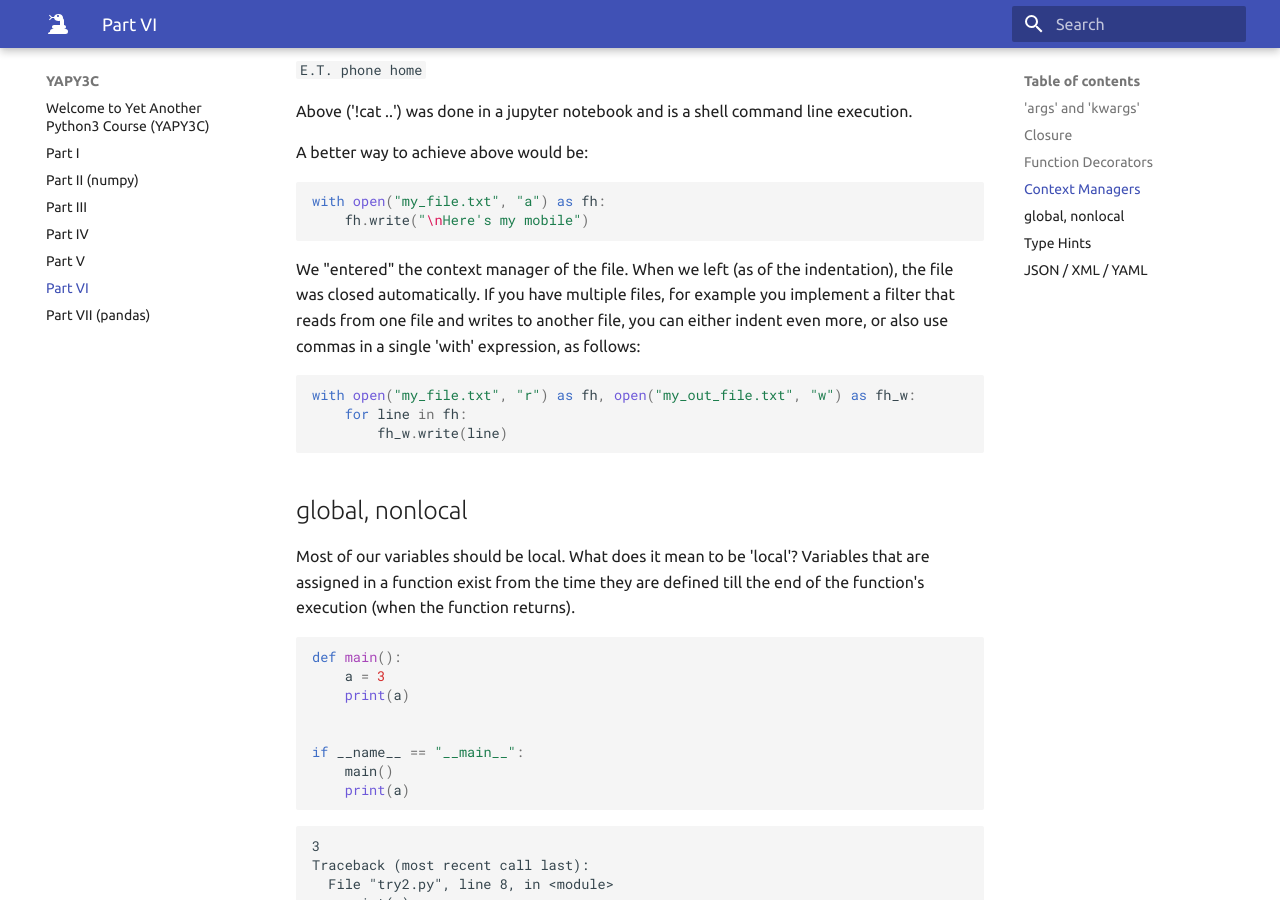
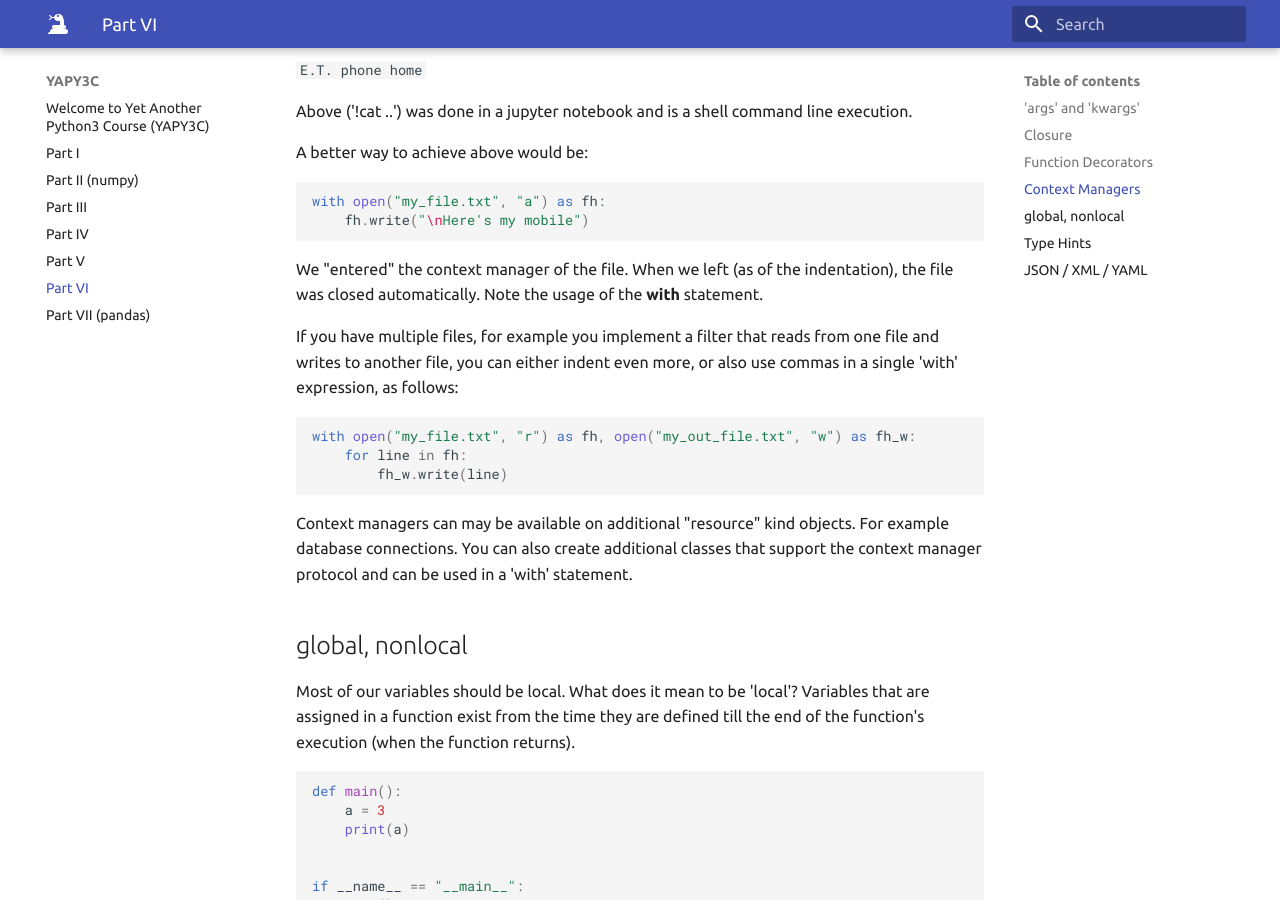
Before and after one commit to zbenmo/yapy3c, an MkDocs documentation site: the page built from docs/part_VI_various.md, in a window 1280 px wide and 900 px high, scrolled down 5403 px. Built offline with MkDocs 1.6.1 and Material for MkDocs 9.7.7, drawn with Linux system fonts in a browser that asks for light colours.

Commit message:
context managers

````diff
--- a/docs/part_VI_various.md
+++ b/docs/part_VI_various.md
@@ -256,6 +256,8 @@ with open("my_file.txt", "a") as fh:
 ```
 
 We "entered" the context manager of the file. When we left (as of the indentation), the file was closed automatically.
+Note the usage of the **with** statement.
+
 If you have multiple files, for example you implement a filter that reads from one file and writes to another file, you can either indent even more, or also use commas in a single 'with' expression, as follows:
 
 ``` py
@@ -263,6 +265,10 @@ with open("my_file.txt", "r") as fh, open("my_out_file.txt", "w") as fh_w:
     for line in fh:
         fh_w.write(line)
 ```
+
+Context managers can may be available on additional "resource" kind objects.
+For example database connections.
+You can also create additional classes that support the context manager protocol and can be used in a 'with' statement.
 
 ## global, nonlocal
 
````
